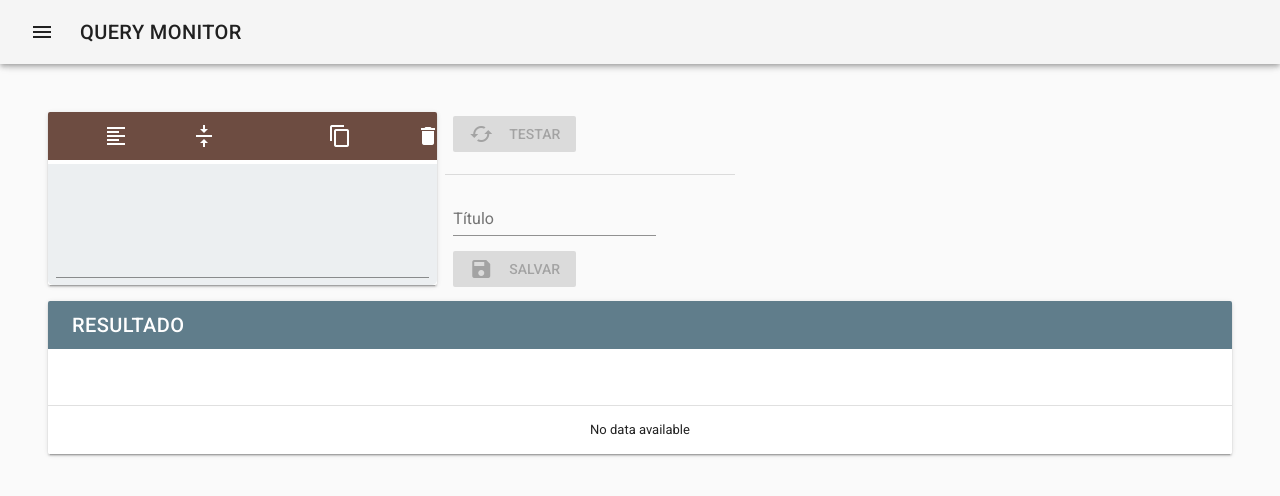
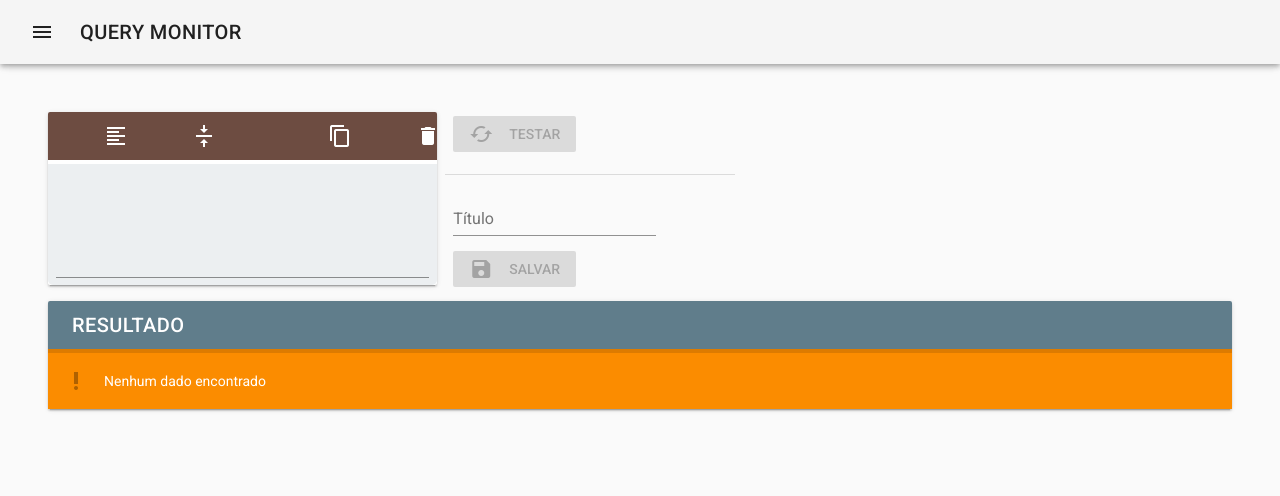
Before and after one commit to JonKoala/querymonitor-client, a Vue app: page /create in a window 1280 px wide. Shown: the top 496 px of the page. Built offline with nearby package versions, Linux system fonts and the light colour scheme.

Commit message:
altera como ResultsTable apresenta erros ou ausencia de dados

```diff
--- a/src/components/ResultsTable.vue
+++ b/src/components/ResultsTable.vue
@@ -1,6 +1,7 @@
 <template>
   <v-container fluid>
-    <v-data-table
+    <v-data-table class="table-container"
+      v-show="showTable"
       v-bind:items="value"
       v-bind:headers="headers"
       hide-actions>
@@ -8,6 +9,9 @@
         <td v-for="prop in Object.keys(props.item)" >{{ props.item[prop] }}</td>
       </template>
     </v-data-table>
+    <v-progress-linear v-show="showLoadingBar" class="my-0" color="blue" indeterminate></v-progress-linear>
+    <v-alert class="my-0" v-bind:value="showEmptyDataAlert" color="warning" icon="priority_high">Nenhum dado encontrado</v-alert>
+    <v-alert class="my-0" v-bind:value="showErrorAlert" color="error" icon="warning">{{ error }}</v-alert>
   </v-container>
 </template>
 
@@ -15,11 +19,30 @@
 export default {
   name: 'ResultsTable',
   props: {
-    value: { type: Array }
+    value: { type: Array, default: function () { return []; } },
+    isLoading: { type: Boolean },
+    error: { type: String }
   },
   computed: {
+    isEmpty () {
+      return !this.value || this.value.length === 0;
+    },
+
+    showTable () {
+      return !this.isLoading && !this.showErrorAlert && !this.isEmpty;
+    },
+    showLoadingBar () {
+      return this.isLoading;
+    },
+    showErrorAlert () {
+      return this.error;
+    },
+    showEmptyDataAlert () {
+      return !this.isLoading && !this.showErrorAlert && this.isEmpty;
+    },
+
     headers () {
-      if (!this.value || this.value.length === 0)
+      if (this.isEmpty)
         return [];
 
       var sample = this.value[0];
--- a/src/views/ViewCreate.vue
+++ b/src/views/ViewCreate.vue
@@ -21,7 +21,7 @@
           <v-toolbar color="blue-grey" dense card>
             <v-toolbar-title class="white--text">RESULTADO</v-toolbar-title>
           </v-toolbar>
-          <results-table v-model="results" class="pa-0"></results-table>
+          <results-table v-model="results" v-bind:isLoading="isLoading" v-bind:error="errorMsg" class="pa-0"></results-table>
         </v-card>
       </v-flex>
       <v-snackbar v-model="note" v-bind:timeout="3000" bottom right>Query salva com sucesso!</v-snackbar>
@@ -46,7 +46,9 @@ export default {
       query: null,
       titulo: null,
       results: [],
+      errorMsg: null,
 
+      isLoading: false,
       note: false
     };
   },
@@ -60,7 +62,15 @@ export default {
   },
   methods: {
     async test() {
-      this.results = await ApiService.get(`select/${this.query}`);
+      this.isLoading = true;
+      try {
+        this.results = await ApiService.get(`select/${this.query}`);
+        this.errorMsg = null;
+      } catch(err) {
+        this.errorMsg = err.response.data.message;
+      } finally {
+        this.isLoading = false;
+      }
     },
     async save() {
       await ApiService.post('queries', { titulo: this.titulo, corpo: this.query })
```
Also changed, not shown: test/ResultsTable.js (+35 -12 lines).
